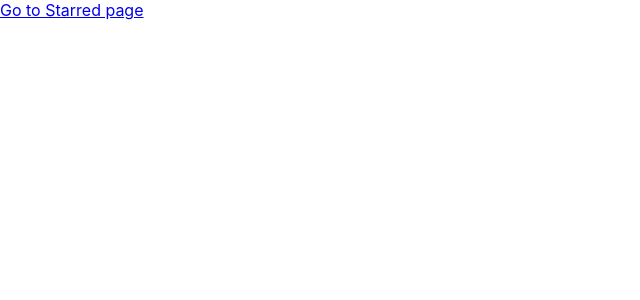
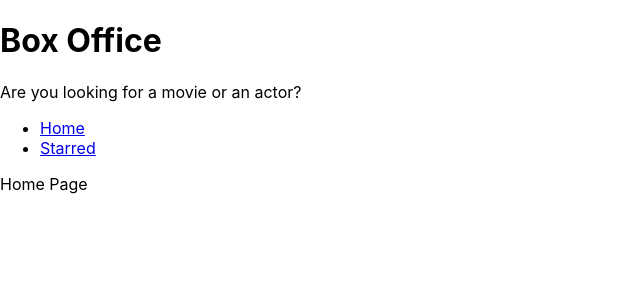
Before and after one commit to sabamansuri/box-office-app, a React (Create React App) app: page / in a window 1280 px wide. Shown: the top 300 px of the page, without its empty margins (0-640 px from the left). Built offline with nearby package versions, Linux system fonts and the light colour scheme.

Commit message:
added navigation and starred Layout for home and starred page

```diff
--- a/src/App.jsx
+++ b/src/App.jsx
@@ -1,13 +1,16 @@
 import { BrowserRouter, Routes, Route } from 'react-router-dom';
 import Home from './pages/Home';
 import Starred from './pages/Starred';
+import MainLayout from './components/MainLayout';
 
 function App() {
   return (
     <BrowserRouter>
       <Routes>
+        <Route element={<MainLayout/>}>
         <Route path="/" element={<Home />} />
         <Route path="/Starred" element={<Starred/>} />
+        </Route>
         <Route path="*" element={<div>Not Found</div>} />
       </Routes>
     </BrowserRouter>
--- /dev/null
+++ b/src/components/AppTitle.jsx
@@ -0,0 +1,12 @@
+export default function AppTitle(props) {
+  const {
+    title = 'Box Office',
+    subtitle = 'Are you looking for a movie or an actor?',
+  } = props;
+  return (
+    <div>
+      <h1>{title}</h1>
+      <p>{subtitle}</p>
+    </div>
+  );
+}
--- /dev/null
+++ b/src/components/MainLayout.jsx
@@ -0,0 +1,16 @@
+import { Outlet } from 'react-router-dom';
+import Navs from './Navs';
+import AppTitle from './AppTitle';
+
+const MainLayout = () => {
+  return (
+    <div>
+      <AppTitle />
+
+      <Navs />
+
+      <Outlet />
+    </div>
+  );
+};
+export default MainLayout;
--- /dev/null
+++ b/src/components/Navs.jsx
@@ -0,0 +1,25 @@
+import { Link } from 'react-router-dom';
+
+const LINKS = [
+    {
+        text : "Home",
+        to :"/",
+    },
+    {
+        text : "Starred",
+        to :"/starred",
+    }
+];
+const Navs = () => {
+    return (
+      <div>
+     <ul>{LINKS.map((items) => (
+        <li key={items.to}>
+            <Link to={items.to}>{items.text}</Link>
+        </li>
+     ))}</ul>
+
+      </div>
+    );
+  };
+  export default Navs;
--- a/src/pages/Home.jsx
+++ b/src/pages/Home.jsx
@@ -1,8 +1,7 @@
-import { Link } from 'react-router-dom';
 const Home = () => {
   return (
     <div>
-      <Link to="/Starred">Go to Starred page</Link>
+      Home Page
     </div>
   );
 };
```
